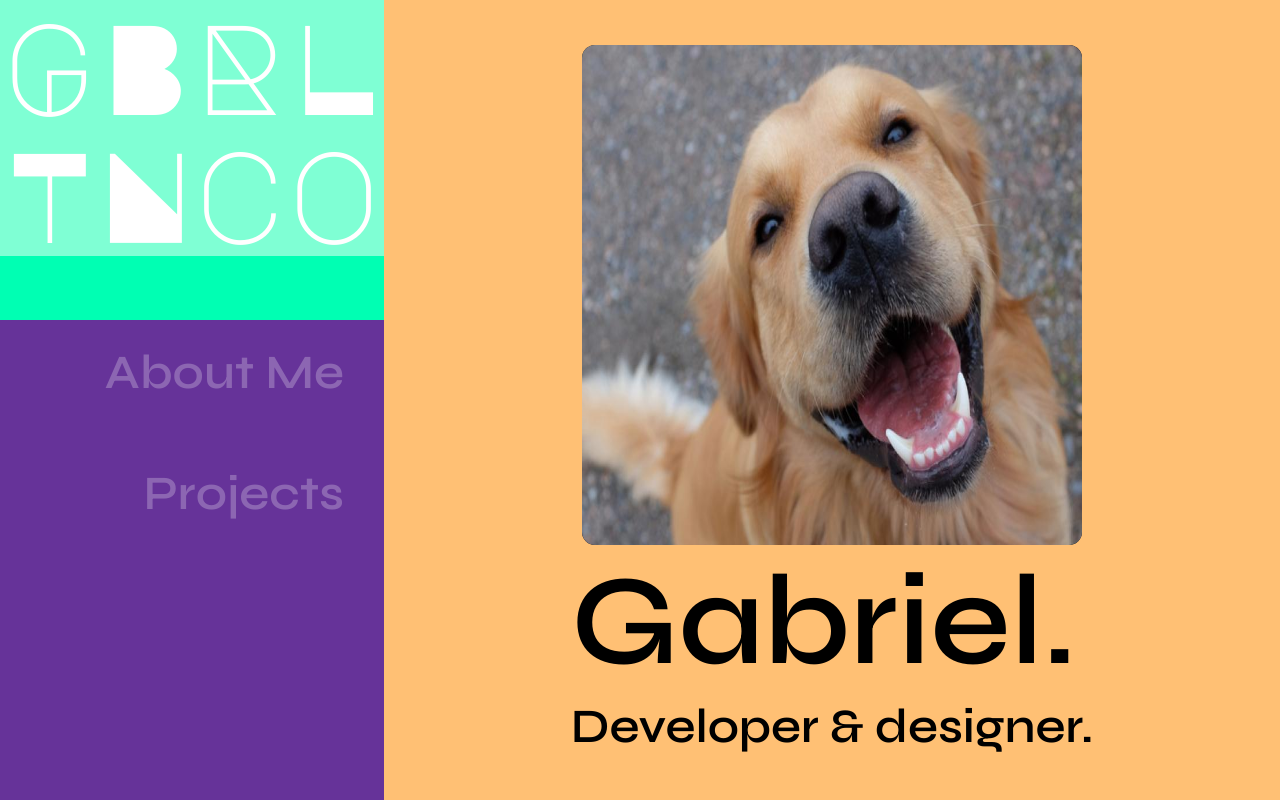
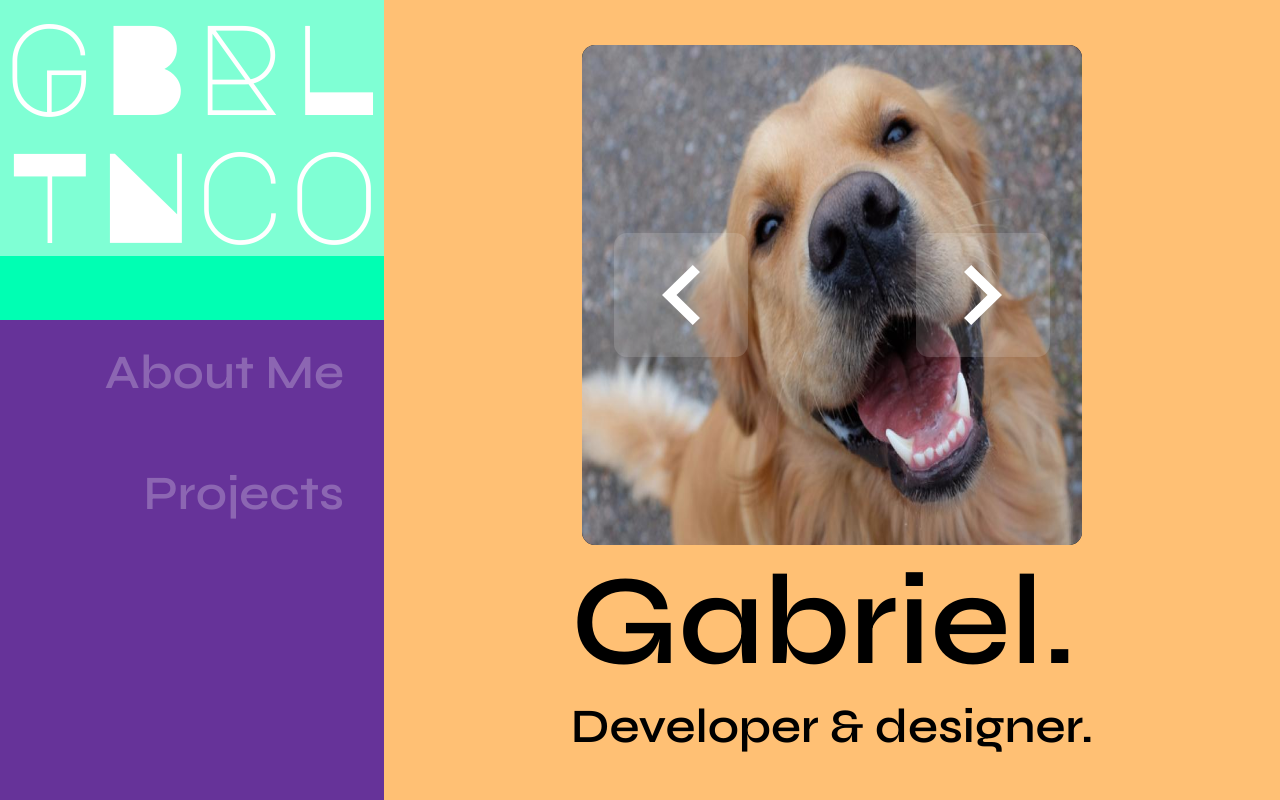
Before and after one commit to Gatinoko/Portfolio, a Next.js app: page / in a window 1280 px wide. Built offline with nearby package versions, Linux system fonts and the light colour scheme.

Commit message:
fix(components): fixed carousel bug after merge

```diff
--- a/components/button/button.tsx
+++ b/components/button/button.tsx
@@ -42,7 +42,7 @@ export default function Button(props: IButton) {
 	let {
 		text,
 		size,
-		className,
+		className = '',
 		prefixIcon,
 		suffixIcon,
 		onClick = () => {},
--- a/components/carousel/carousel.tsx
+++ b/components/carousel/carousel.tsx
@@ -74,13 +74,13 @@ export default function Carousel(props: ICarousel) {
 			className={carousel({ buttonSize })}
 			style={{ width: width, height: height }}>
 			<Button
-				customClass={`chevron-left ${className}`}
+				className={`chevron-left ${className}`}
 				prefixIcon={'left-chevron'}
 				size={buttonSize as ButtonSizes}
 				onClick={() => onChevronClick('left', currentIndex, children.length)}
 			/>
 			<Button
-				customClass={`chevron-right ${className}`}
+				className={`chevron-right ${className}`}
 				suffixIcon={'right-chevron'}
 				size={buttonSize as ButtonSizes}
 				onClick={() => onChevronClick('right', currentIndex, children.length)}
```
